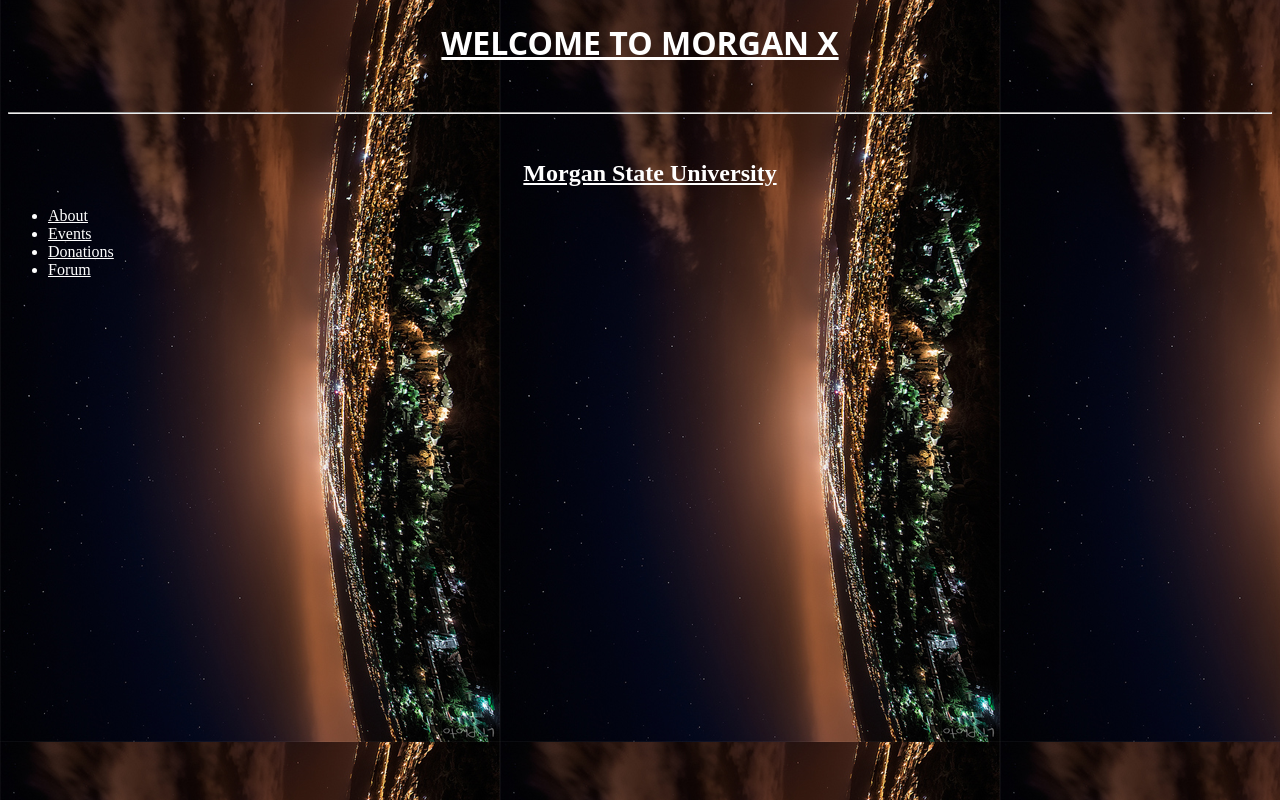
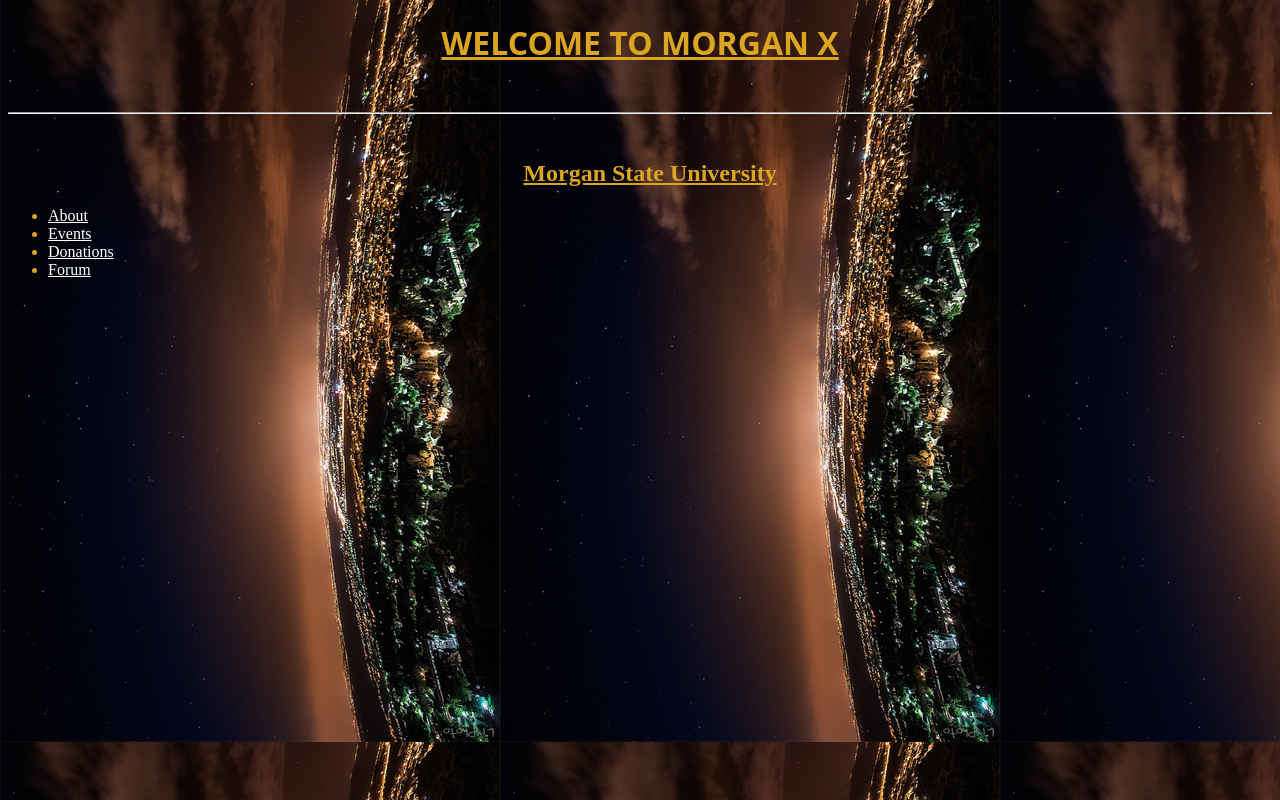
Before and after one commit to shahisa/Morgan-X-Hacks, a plain HTML site: page Homepage.html in a window 1280 px wide. Drawn offline with Linux system fonts and the light colour scheme.

Commit message:
Update Homepage.html

```diff
--- a/Homepage.html
+++ b/Homepage.html
@@ -22,12 +22,12 @@
  }
 	body
 	{
-	background-image: url("earth from above.png");
+	background-image: url("https://raw.githubusercontent.com/shahisa/Morgan-X-Hacks/master/earth%20from%20above.png");
 
 	}
 
 h1, li, ul, h2{ /*Needed to change color for the following groups*/
-	color: white;
+	color: goldenrod;
 
 }
 h1{
```
